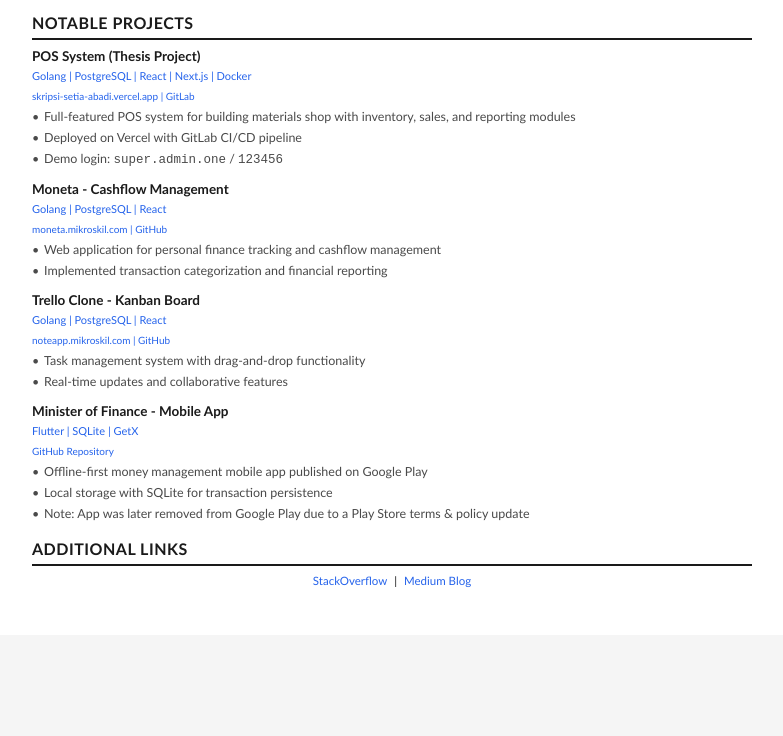
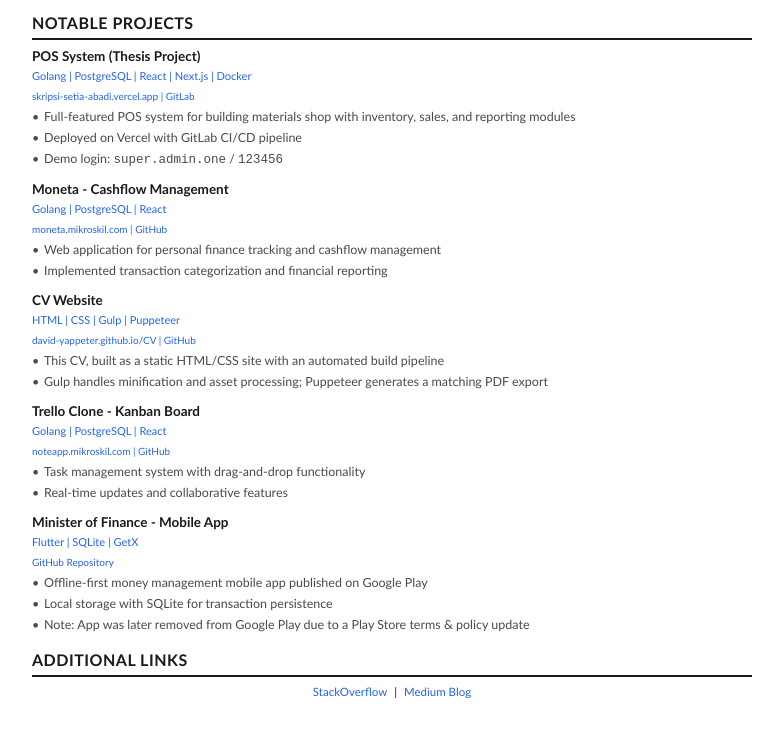
Before and after one commit to david-yappeter/CV, a website: page index.html in a window 1280 px wide. Shown: the part 1010-1746 px from the top of the page, without its empty margins (248-1031 px from the left). Before the commit the page ends 1645 px from the top, so only its background shows below. Drawn offline with Linux system fonts and the light colour scheme.

Commit message:
feat: update cv

```diff
--- a/index.html
+++ b/index.html
@@ -145,6 +145,16 @@
         </div>
 
         <div class="project">
+          <h3>CV Website</h3>
+          <p class="project-tech">HTML | CSS | Gulp | Puppeteer</p>
+          <p class="project-link"><a href="https://david-yappeter.github.io/CV/" target="_blank">david-yappeter.github.io/CV</a> | <a href="http://github.com/david-yappeter/cv" target="_blank">GitHub</a></p>
+          <ul>
+            <li>This CV, built as a static HTML/CSS site with an automated build pipeline</li>
+            <li>Gulp handles minification and asset processing; Puppeteer generates a matching PDF export</li>
+          </ul>
+        </div>
+
+        <div class="project">
           <h3>Trello Clone - Kanban Board</h3>
           <p class="project-tech">Golang | PostgreSQL | React</p>
           <p class="project-link"><a href="https://noteapp.mikroskil.com" target="_blank">noteapp.mikroskil.com</a> | <a href="https://github.com/david-yappeter/noteapp-backend" target="_blank">GitHub</a></p>
```
Also changed, not shown: dist/index.html.
